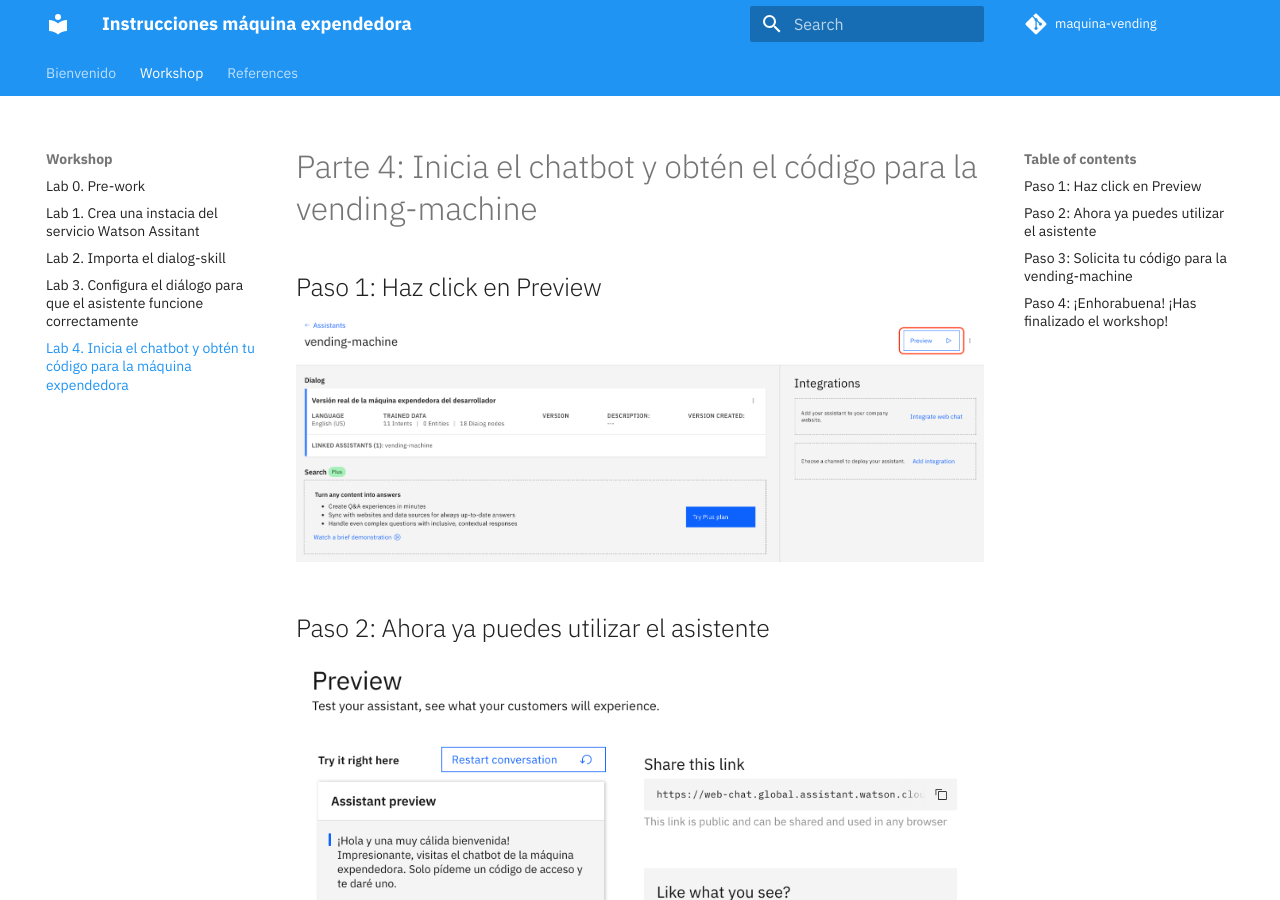
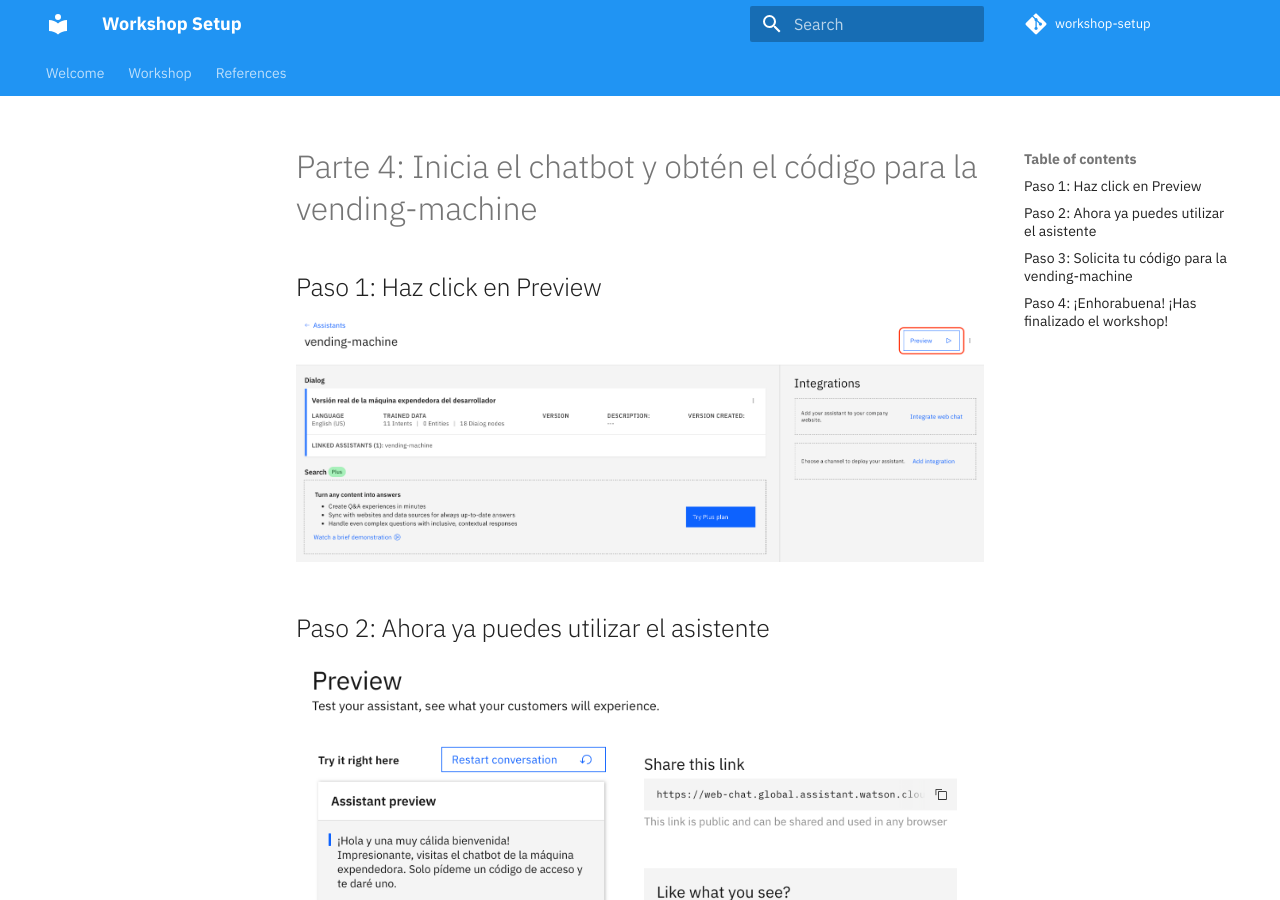
Before and after one commit to IBM/maquina-vending, an MkDocs documentation site: the page built from docs/lab-4/README.md, in a window 1280 px wide and 900 px high. Built offline with MkDocs 1.6.1 and Material for MkDocs 9.7.7, drawn with Linux system fonts in a browser that asks for light colours; comment, search, counter and statistics services are not loaded.

Commit message:
Update mkdocs.yml

```diff
--- a/mkdocs.yml
+++ b/mkdocs.yml
@@ -1,24 +1,20 @@
 # Project information
-site_name: Instrucciones máquina expendedora
+site_name: Workshop Setup
 site_url: https://ibm.github.io/maquina-vending/
 site_author: IBM Developer
 
 # Repository
-repo_name: maquina-vending
+repo_name: workshop-setup
 repo_url: https://github.com/IBM/maquina-vending
 edit_uri: edit/master/docs
 
-
 # Navigation
 nav:
-  - Bienvenido:
-    - Sobre el workshop: README.md
+  - Welcome:
+    - About the workshop: README.md
   - Workshop:
     - Lab 0. Pre-work: pre-work/README.md
-    - Lab 1. Crea una instacia del servicio Watson Assitant: lab-1/README.md
-    - Lab 2. Importa el dialog-skill: lab-2/README.md
-    - Lab 3. Configura el diálogo para que el asistente funcione correctamente: lab-3/README.md
-    - Lab 4. Inicia el chatbot y obtén tu código para la máquina expendedora: lab-4/README.md
+    - Lab 1. Some Title: lab-1/README.md
   - References:
     - Additional Resources: resources/RESOURCES.md
     - Contributors: resources/CONTRIBUTORS.md
```
